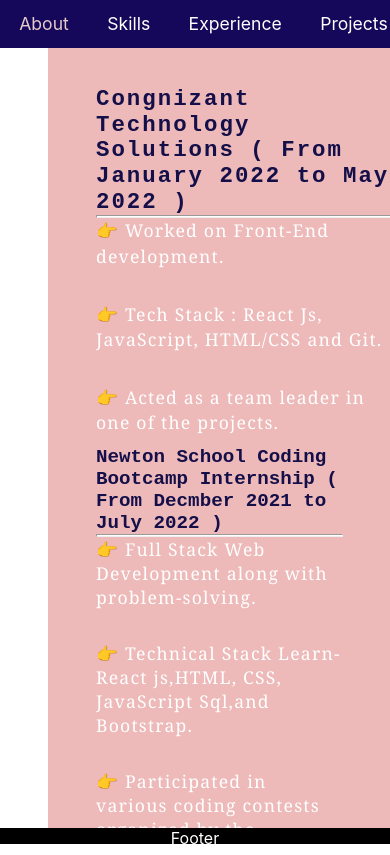
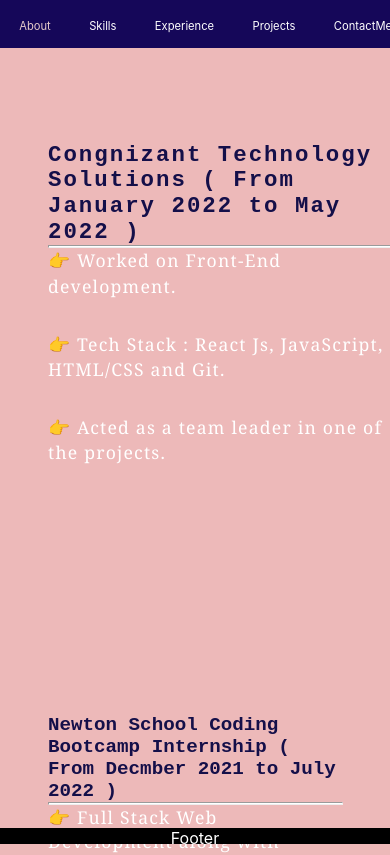
Before and after one commit to abhinit1999/portfolio2022, a React (Create React App) app: page /experience in a window 390 px wide. Shown: the top 855 px of the page. Built offline with nearby package versions, Linux system fonts and the light colour scheme.

Commit message:
responsiveness done

```diff
--- a/src/components/Header/style.css
+++ b/src/components/Header/style.css
@@ -116,5 +116,25 @@
         color: rgb(48, 54, 107);
     } */
 
+    .nav_Style
+    {
+        font-size: .8rem;
+    }
 
 }
+
+@media(max-width:400px)
+{
+    .nav_Style
+    {
+        font-size: .7rem;
+    }
+}
+@media(max-width:300px)
+{
+    .nav_Style
+    {
+        font-size: .5rem;
+    }
+
+}
--- a/src/components/Skills/style.css
+++ b/src/components/Skills/style.css
@@ -13,7 +13,7 @@
 
 .sub_skill
 {
-    width: 80%;
+    width: 100%;
     height: 100vh;
     background-color: rgb(245, 241, 241);
     color: rgb(14, 1, 1);
@@ -94,10 +94,12 @@
     .right_skill{
         margin-left: 3rem;
         margin-bottom: 10rem;
+
     }
     .left_skill
     {
         width:90%;
+        margin-bottom: 2rem;
     }
 
 }
@@ -111,19 +113,20 @@
     {
         display: grid;
         grid-template-rows: repeat(2,1fr);
-        height: 100vh;
+        height: 100%;
         width: 500px !important;
-        margin-left: 3rem;
+        margin-left: 0rem;
 
 
     }
     .right_skill{
         margin-left: 3rem;
         margin-bottom: 10rem;
+        /* width: 100%; */
     }
     .left_skill
     {
-        width:90%;
+        /* width:100%; */
     }
 }
 @media (max-width:335px)
@@ -132,10 +135,13 @@
     {
         display: grid;
         grid-template-rows: repeat(2,1fr);
-        height: 100vh;
-        width: 500px !important;
+        height: 100%;
+
+        width: 100% !important;
         background-color: rgb(237, 185, 185);
-        margin-left: 5rem;
+        margin-left: 0rem;
+        margin-right:0rem;
+
         color: white;
 
 
@@ -144,9 +150,21 @@
         margin-left: 3rem;
         margin-bottom: 10rem;
     }
-    .left_skill
+    /* .left_skill
     {
         width:90%;
-    }
+    } */
 
 }
+
+@media (max-width:300px)
+{
+    .sub_skill
+    {
+        width: 100px;
+        margin-left: 0rem;
+        /* margin-right:-2rem; */
+        background-color: #fff;
+        color: rgb(14, 13, 13);
+    }
+}
```
